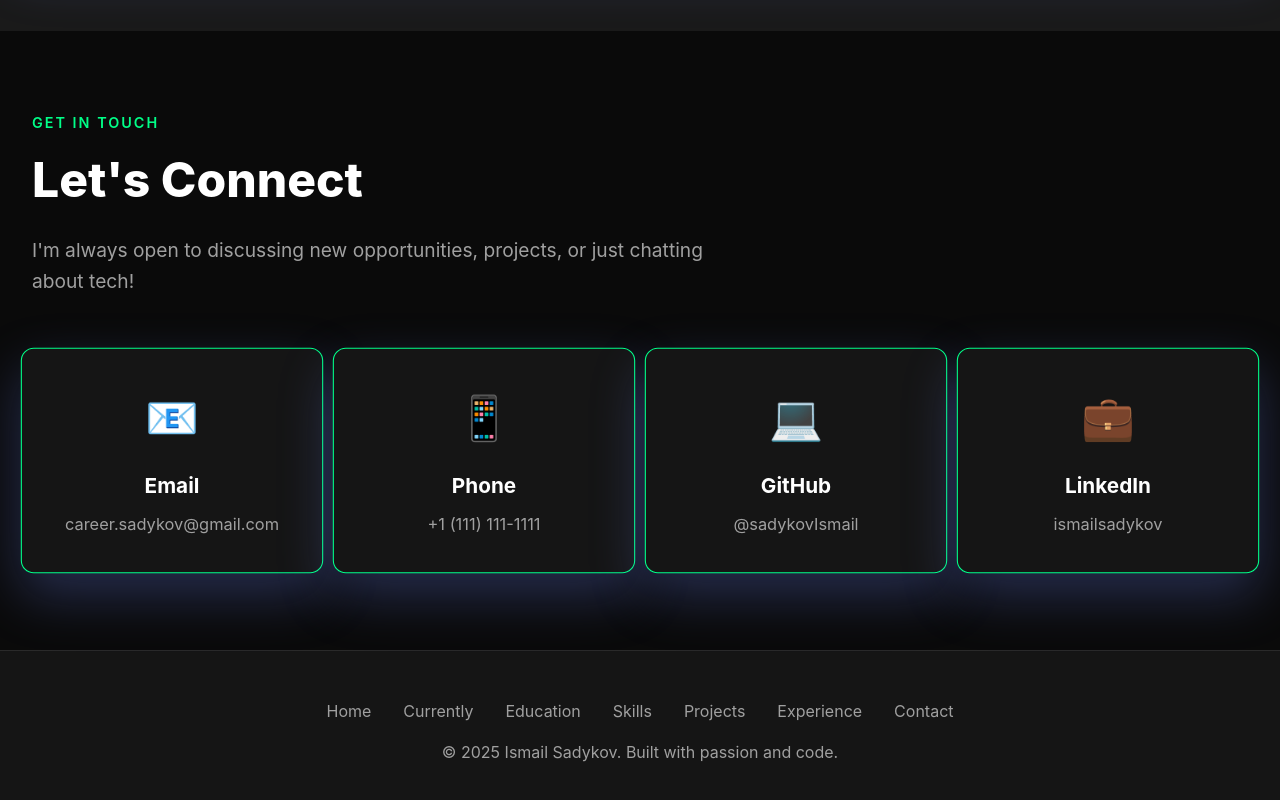
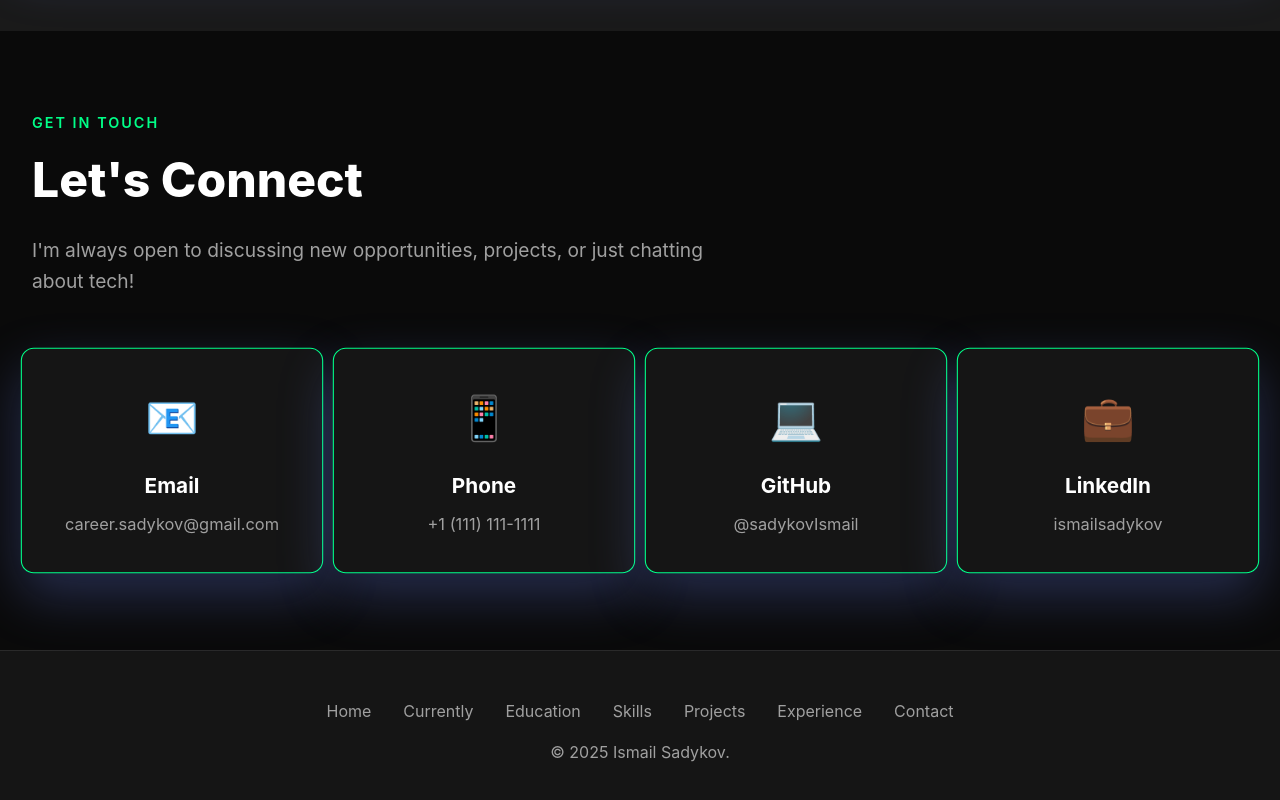
Before and after one commit to sadykovIsmail/portfolio, a plain HTML site: page index.html in a window 1280 px wide. Shown: the part 5935-6735 px from the top of the page. Drawn offline with Linux system fonts and the light colour scheme.

Commit message:
update bottom

```diff
--- a/index.html
+++ b/index.html
@@ -1358,7 +1358,7 @@
                 <a href="#leadership">Experience</a>
                 <a href="#contact">Contact</a>
             </div>
-            <p style="color: var(--text-secondary); margin-top: 1rem;">&copy; 2025 Ismail Sadykov. Built with passion and code.</p>
+            <p style="color: var(--text-secondary); margin-top: 1rem;">&copy; 2025 Ismail Sadykov.</p>
         </div>
     </footer>
 
```
